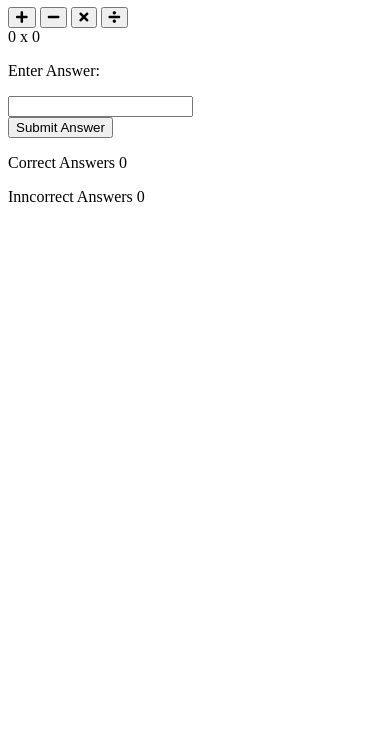
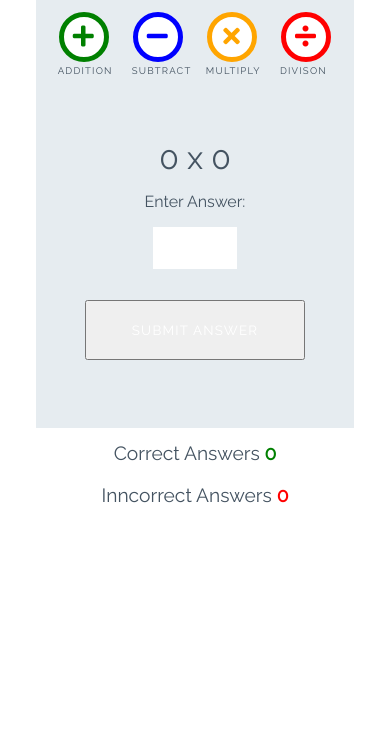
Before and after one commit to lukecdev/love-maths, a plain HTML site: page index.html in a window 390 px wide. Shown: the part 112-844 px from the top of the page. Drawn offline with Linux system fonts and the light colour scheme.

Commit message:
Add html structure to controls area

```diff
--- a/assets/css/style.css
+++ b/assets/css/style.css
@@ -0,0 +1,252 @@
+/* --------- Global style */
+
+body {
+    background-color: white;
+    font-family: "Raleway", sans-serif;
+    color: #445361;
+    text-align: center;
+}
+
+/* --------- Heading */
+
+.heading {
+    text-align: center;
+    font-size: 2.5rem;
+}
+
+.logo {
+    height: 40px;
+    padding-right: 5px;
+}
+
+/* --------- Game layout */
+
+.game-area {
+    background-color: #E6ECF0;
+    box-sizing: border-box;
+    width: 85%;
+    height: 65vh;
+    max-height: 450px;
+    max-width: 830px;
+    margin-left: auto;
+    margin-right: auto;
+    padding: 1%;
+}
+
+.question-area {
+    width: 50%;
+    font-size: 2rem;
+    margin: auto;
+    padding: 50px 0;
+}
+
+.question-area span {
+    padding: 0 15px;
+}
+
+.score-area {
+    margin: 5px auto;
+    width: 60%;
+    font-size: 1.2rem;
+}
+
+.controls-area {
+    width: 85%;
+    margin: 30px auto;
+}
+
+#score {
+    color: green;
+    font-weight: bold;
+}
+
+#incorrect {
+    color: red;
+    font-weight: bold;
+}
+
+.answer-message {
+    display: none;
+    font-size: 1rem;
+}
+
+#answer-box {
+    border: none;
+    color: #445361;
+    display: inline-block;
+    height: 40px;
+    width: 80px;
+    font-size: 1.2rem;
+}
+
+.scores {
+    display: inline-block;
+    padding: 25px;
+}
+
+/* --------- Buttons */
+
+.btn {
+    width: 220px;
+    height: 60px;
+    font-family: "Raleway", sans-serif;
+    text-transform: uppercase;
+    letter-spacing: 1.2px;
+    color: white;
+}
+
+.btn:focus {
+    outline: none;
+}
+
+.btn--big {
+    padding-top: 10px;
+    border-radius: 50%;
+    background-color: white;
+    border: 10px solid;
+    width: 100px;
+    height: 100px;
+    font-size: 3.2rem;
+    margin: 0 30px;
+    transition: all 0.5s;
+}
+
+.btn--big::after{
+    content: attr(data-type);
+    font-size: 1rem;
+    color: #445361;
+    position: relative;
+    left: -0.5em;
+}
+
+.btn--blue {
+    border-color: blue;
+    color: blue;
+}
+
+.btn--blue:active,
+.btn--blue:hover {
+    background-color: darkblue;
+    color: white;
+}
+
+.btn--orange {
+    border-color: orange;
+    color: orange;
+}
+
+.btn--orange:active,
+.btn--orange:hover {
+    background-color: darkorange;
+    color: white;
+}
+
+.btn--red {
+    border-color: red;
+    color: red;
+}
+
+.btn--red:active,
+.btn--red:hover {
+    background-color: darkred;
+    color: white;
+}
+
+.btn--green {
+    border-color: green;
+    color: green;
+}
+
+.btn--green:active,
+.btn--green:hover {
+    background-color: darkgreen;
+    color: white;
+}
+
+.btn--gray {
+    margin-top: 25px;
+    background-color: #445361;
+    border: 1px transparent;
+    border-radius: 20px;
+}
+
+.btn--gray:active,
+.btn--gray:hover {
+    background-color: #0d1013;
+}
+
+/* --------- Media queries */
+
+@media (max-width: 414px) {
+    .controls-area {
+        width: 100%;
+    }
+
+    .btn--big {
+        margin: 0 10px;
+        padding: 5px;
+        border: 5px solid;
+        width: 50px;
+        height: 50px;
+        font-size: 1.5rem;
+    }
+
+    .btn--big::after {
+        font-size: 0.6rem;
+        left: -0.7rem;
+    }
+
+    .question-area {
+        padding: 10% 0;
+        width: 100%;
+    }
+
+    .question-area span {
+        padding: 0;
+    }
+
+    .answer-message {
+        display: block;
+    }
+
+    #answer-box {
+        display: block;
+        margin: 0 auto;
+    }
+    .btn--gray {
+        margin-top: 0;
+    }
+
+    .score-area {
+        width: 100%;
+    }
+
+    .scores {
+        margin: 0.5em auto;
+        display: block;
+        padding: 5px;
+    }
+
+    .heading {
+        font-size: 2rem;
+    }
+}
+
+@media (max-width: 320px) {
+    .game-area {
+        height: 70vh;
+    }
+
+    .controls-area {
+        width: 75%;
+        margin: 10px auto;
+    }
+
+    .btn--big {
+        margin: 10px 10px;
+    }
+    .question-area {
+        padding: 10px 0;
+    }
+
+}
--- a/index.html
+++ b/index.html
@@ -17,16 +17,16 @@
 
     <div class="game-area">
         <div class="controls-area">
-            <button class="btn btn--big btn--green">
+            <button data-type="addition" class="btn btn--big btn--green">
                 <i class="fas fa-plus"></i>
             </button>
-            <button class="btn btn--big btn--blue">
+            <button data-type="subtract" class="btn btn--big btn--blue">
                 <i class="fas fa-minus"></i>
             </button>
-            <button class="btn btn--big btn--yellow">
-                <i class="fas fa-times"></i>
+            <button data-type="multiply" class="btn btn--big btn--orange">
+                <i class="fa fa-times"></i>
             </button>
-            <button class="btn btn--big btn--red">
+            <button data-type="divison" class="btn btn--big btn--red">
                 <i class="fas fa-divide"></i>
             </button>
         </div>
@@ -38,7 +38,7 @@
             <p class="answer-message">Enter Answer:</p>
             <input id="answer-box" type="number">
         </div>
-        <button class="btn btn--grey">Submit Answer</button>
+        <button data-type="submit" class="btn btn--grey">Submit Answer</button>
     </div>
 
     <div class="score-area">
```
